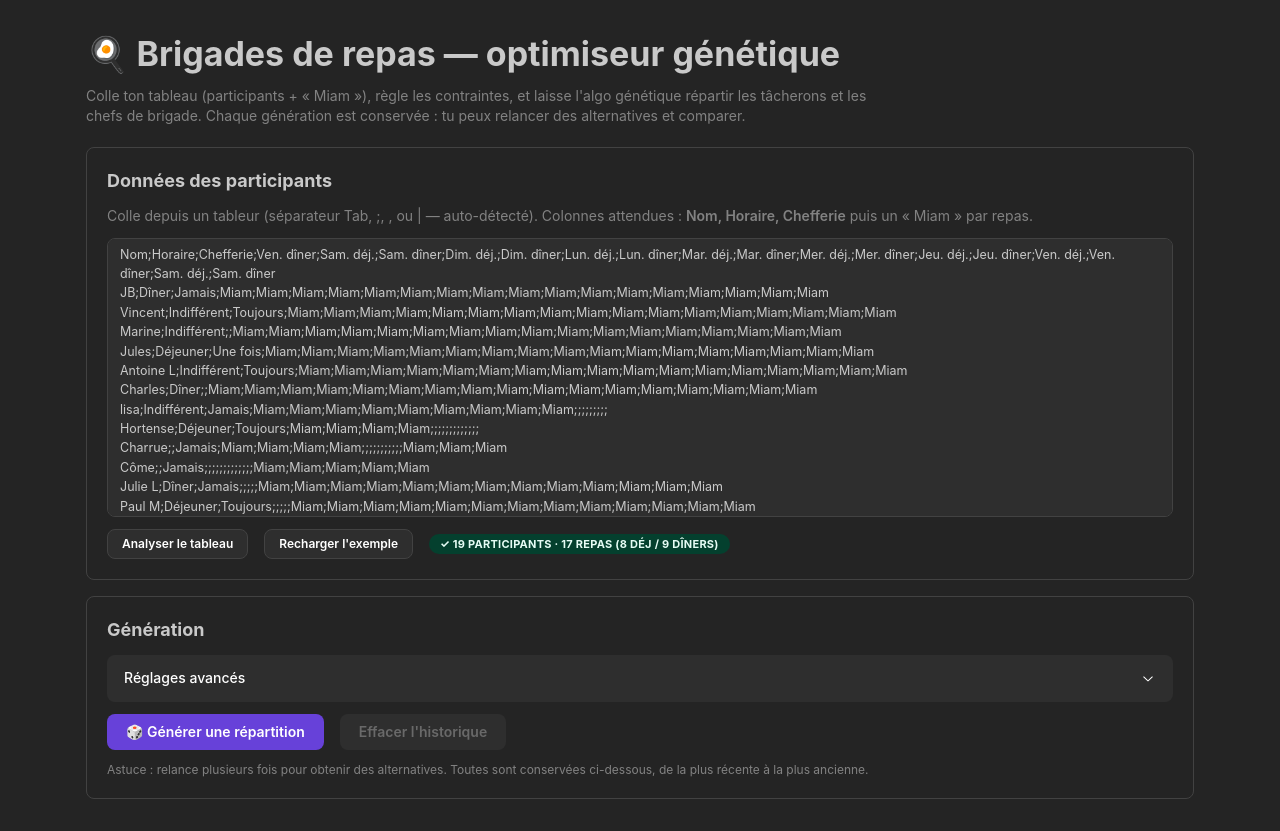
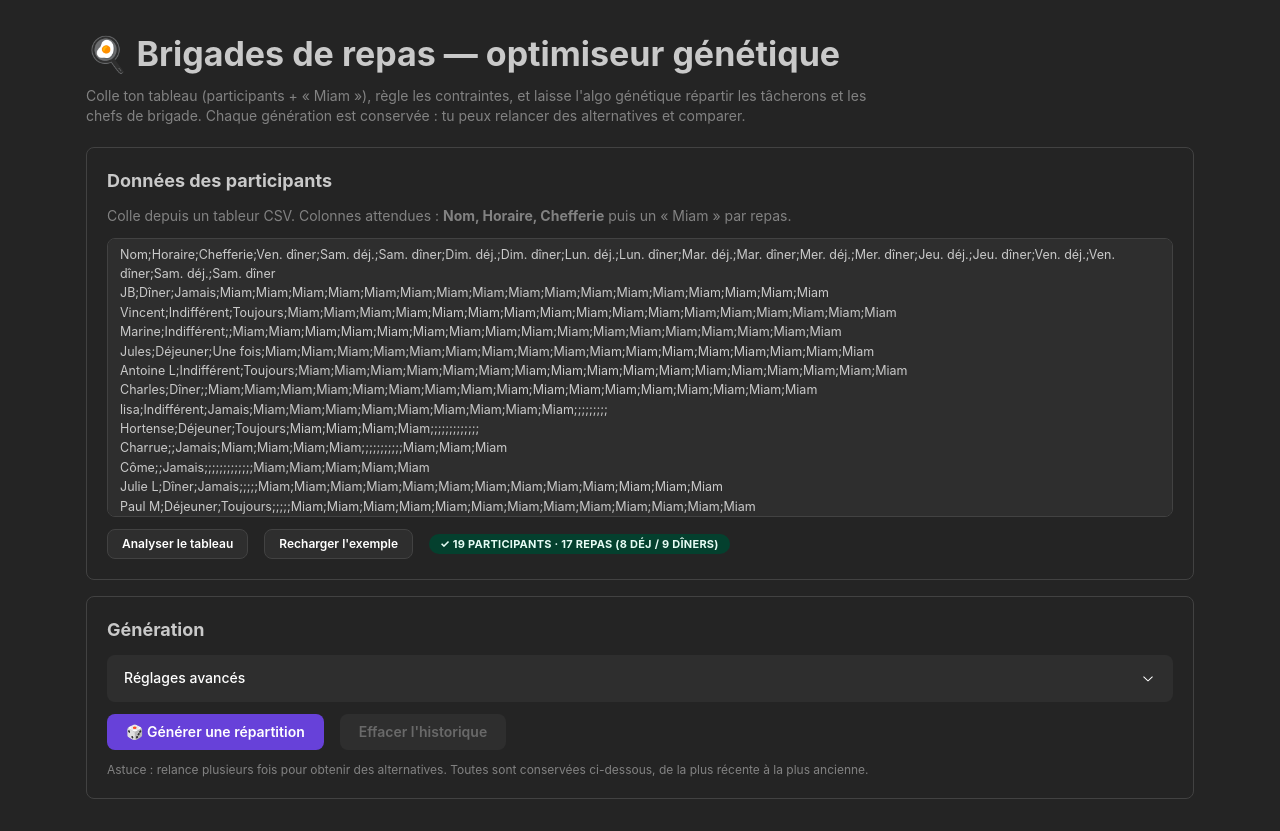
Before and after one commit to Pitouli/brigade-planner, a React (Vite) app: page / in a window 1280 px wide. Built offline with nearby package versions, Linux system fonts and the light colour scheme.

Commit message:
Simplify text

```diff
--- a/src/components/DataInput.tsx
+++ b/src/components/DataInput.tsx
@@ -26,10 +26,7 @@ export function DataInput({ csv, onCsvChange, parsed, parseError, onParse }: Dat
         Données des participants
       </Title>
       <Text size="sm" c="dimmed">
-        Colle depuis un tableur (séparateur Tab, ;, , ou | — auto-détecté). Colonnes attendues :{' '}
-        <Text span fw={600}>
-          Nom, Horaire, Chefferie
-        </Text>{' '}
+        Colle depuis un tableur CSV. Colonnes attendues : <strong>Nom, Horaire, Chefferie</strong>{' '}
         puis un « Miam » par repas.
       </Text>
       <Textarea
```
